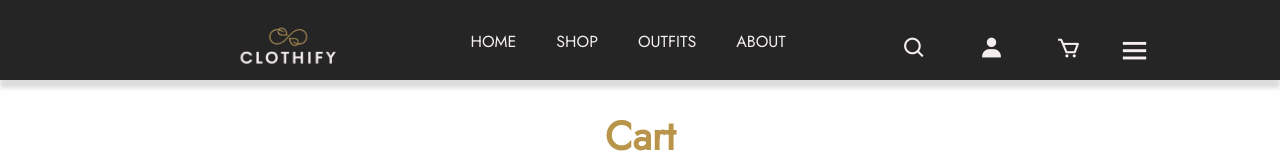
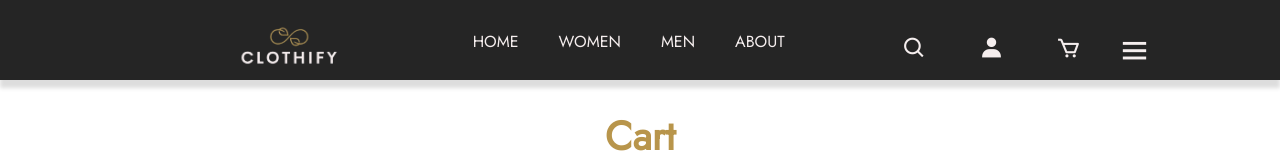
Before and after one commit to maryamnad/clothify, a React (Create React App) app: page /cart in a window 1280 px wide. Shown: the top 160 px of the page. Built offline with nearby package versions, Linux system fonts and the light colour scheme.

Commit message:
Update Navbar.js

```diff
--- a/src/components/Navbar.js
+++ b/src/components/Navbar.js
@@ -11,8 +11,8 @@ function Navbar() {
             <Link to="/Home" className="logo"><img src={logo} alt=""/></Link>
             <ul className="navbar">
                 <li><Link to="/Home">Home</Link></li>
-                <li><Link to="/Shop">shop</Link></li>
-                <li><Link to="/Outfits">outfits</Link></li>
+                <li><Link to="/Women">Women</Link></li>
+                <li><Link to="/Men">Men</Link></li>
                 <li><Link to="/About">About</Link></li>
             </ul>
 
```
